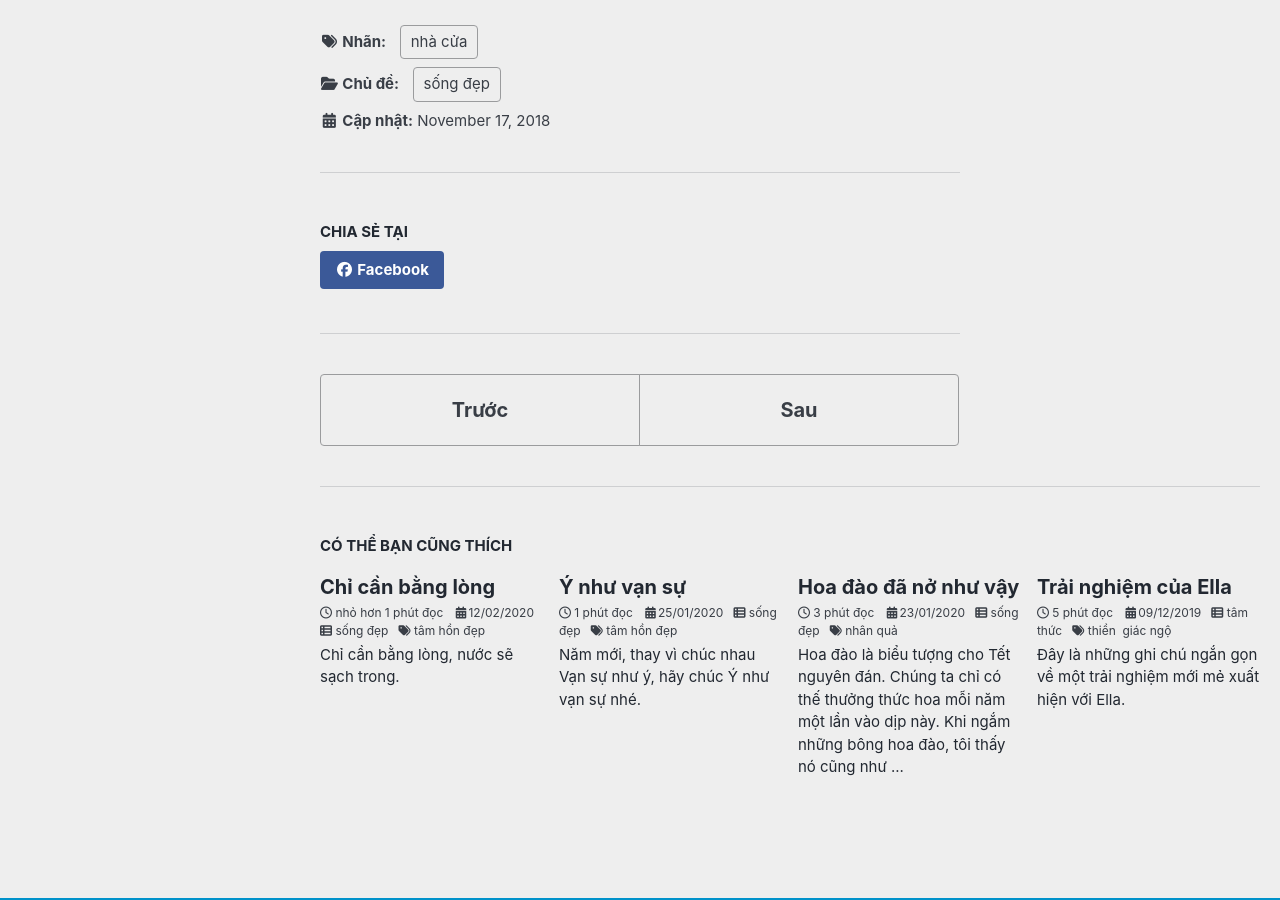
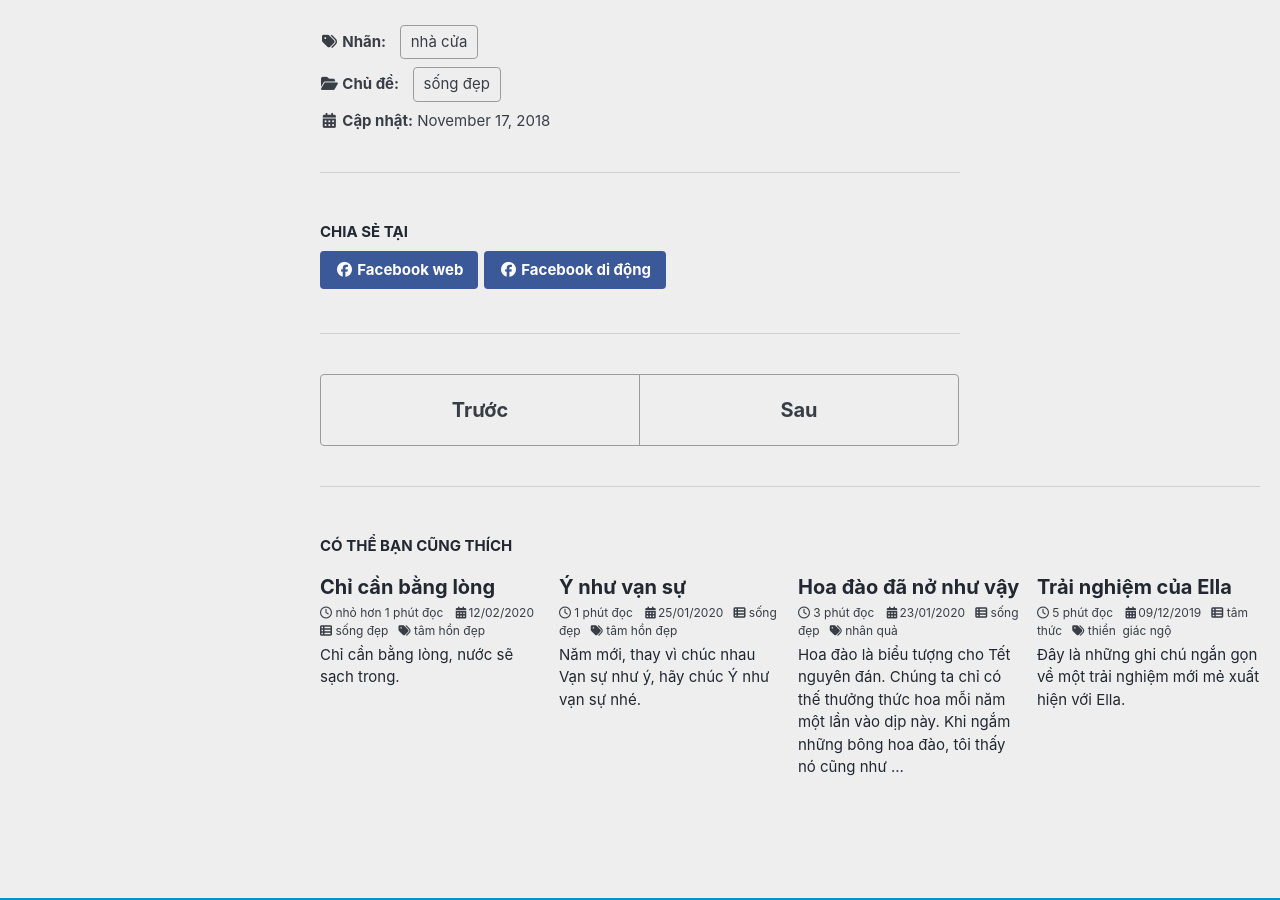
Before and after one commit to twinni7/twinni7.github.io, a Jekyll site: the page built from _posts/song-dep/2018-11-17-giu-nha-sach-se.md, in a window 1280 px wide and 900 px high, scrolled down 1226 px. Built offline with Jekyll 4.4.1, drawn with Linux system fonts in a browser that asks for light colours; cached includes are drawn as plain includes; nearby versions of some CDN libraries.

Commit message:
sharing option

```diff
--- a/_includes/social-share.html
+++ b/_includes/social-share.html
@@ -6,7 +6,9 @@
   <!--
   <a href="https://twitter.com/intent/tweet?{% if site.twitter.username %}via={{ site.twitter.username | url_encode }}&{% endif %}text={{ page.title | url_encode }}%20{{ page.url | absolute_url | url_encode }}" class="btn btn--twitter" onclick="window.open(this.href, 'window', 'left=20,top=20,width=500,height=500,toolbar=1,resizable=0'); return false;" title="{{ site.data.ui-text[site.locale].share_on_label | default: 'Share on' }} Twitter"><i class="fab fa-fw fa-twitter" aria-hidden="true"></i><span> Twitter</span></a>
   -->
-  <a href="https://www.facebook.com/sharer/sharer.php?u={{ page.url | absolute_url | url_encode }}" class="btn btn--facebook" onclick="window.open(this.href, 'window', 'left=20,top=20,width=500,height=500,toolbar=1,resizable=0'); return false;" title="{{ site.data.ui-text[site.locale].share_on_label | default: 'Share on' }} Facebook"><i class="fab fa-fw fa-facebook" aria-hidden="true"></i><span> Facebook</span></a>
+  <a href="https://www.facebook.com/sharer/sharer.php?u={{ page.url | absolute_url | url_encode }}" class="btn btn--facebook" onclick="window.open(this.href, 'window', 'left=20,top=20,width=500,height=500,toolbar=1,resizable=0'); return false;" title="{{ site.data.ui-text[site.locale].share_on_label | default: 'Share on' }} Facebook"><i class="fab fa-fw fa-facebook" aria-hidden="true"></i><span> Facebook web</span></a>
+
+  <a href="fb-messenger://share?u={{ page.url | absolute_url | url_encode }}" class="btn btn--facebook" onclick="window.open(this.href, 'window', 'left=20,top=20,width=500,height=500,toolbar=1,resizable=0'); return false;" title="{{ site.data.ui-text[site.locale].share_on_label | default: 'Share on' }} Facebook"><i class="fab fa-fw fa-facebook" aria-hidden="true"></i><span> Facebook di động</span></a>
   <!--
   <a href="https://www.linkedin.com/shareArticle?mini=true&url={{ page.url | absolute_url | url_encode }}" class="btn btn--linkedin" onclick="window.open(this.href, 'window', 'left=20,top=20,width=500,height=500,toolbar=1,resizable=0'); return false;" title="{{ site.data.ui-text[site.locale].share_on_label | default: 'Share on' }} LinkedIn"><i class="fab fa-fw fa-linkedin" aria-hidden="true"></i><span> LinkedIn</span></a>
   -->
```
